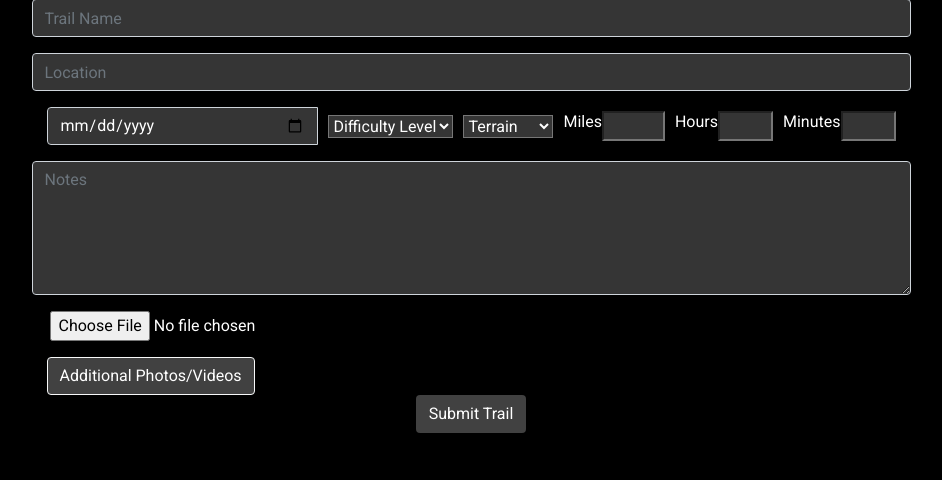
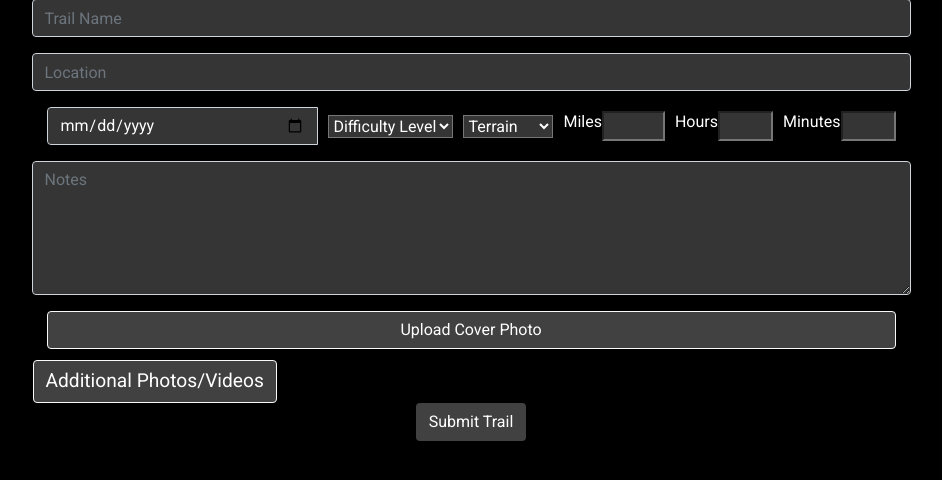
Before and after one commit to seandmontgomery/trail_tracker, a Flask app: page / in a window 1280 px wide. Shown: the part 267-747 px from the top of the page, without its empty margins (169-1111 px from the left). Run offline with Flask 2, Linux system fonts and the light colour scheme; the visitor is signed in with stand-in values (Sample User, id 1); some libraries are stand-ins or nearby versions.

Commit message:
format fixes and css updates

```diff
--- a/website/static/css/styles.css
+++ b/website/static/css/styles.css
@@ -179,6 +179,57 @@ form {
   color: white;
 }
 
+#cover-photo-button{
+  background-color: rgb(65, 65, 65);
+  color: white;
+  width: 100%;
+  font-size: 1rem;
+}
+
+#cover-photo-button:hover{
+  background-color: rgb(255, 149, 50);
+  color: white;
+}
+
+#media-uploader input[type="file"] {
+  padding:0;
+  margin-left: 0px;
+  /* display: none; */
+  color:white;
+  font-size: 1.2rem;
+  }
+
+.media-btn {
+  margin-left: -14px;
+  margin-top:-5px;
+  color: #455357;
+  font-size: 1.2rem;
+  }
+
+.add-media {
+  margin: 12px;
+  width: 100%;
+  color: white;
+  font-size: 1.2rem;
+  }
+
+.media-input{
+  font-size: 1.2rem;
+}
+
+.mediatitle-btn{
+  border-radius: 25px;
+  font-size: 1.2rem;
+  }
+
+#list {
+  list-style: none;
+  padding-left: 0;
+  margin-left: -26px;
+  color: white;
+  font-size: 1.2rem;
+  }
+
 /* ---------------display feed buttons---------------- */
 
 
--- a/website/static/js/upload.js
+++ b/website/static/js/upload.js
@@ -11,6 +11,18 @@ let click_counter = 0
       </div></li>`)
   }
 listAddButton.on('click', addItem)
+
+document.getElementById('cover-photo-button').addEventListener('click', openDialog);
+
+function openDialog() {
+  document.getElementById('image_url').click();
+}
+
+// const coverPhoto = $('#upload-cover-photo')
+//   const addCoverPhoto = () => {
+//   (`<input type="file" id="image_url" name="Upload Photo"></input>`).show
+//   }
+// coverPhoto.on('click', addCoverPhoto)
 
 /*
   The following function manages interactions
--- a/website/templates/upload.html
+++ b/website/templates/upload.html
@@ -61,9 +61,9 @@
         <textarea class="md-textarea form-control" id="notes" name="notes" placeholder="Notes" rows="5"></textarea>
       </div>
 
-      <div class="form-group-row" id="photo-upload">
-        <label class="custom-file-upload"></label>
-        <input type="file" id="image_url" name="Upload Photo">
+      <div class="form-group-row media-input" id="photo-upload">
+        <input id='image_url' type='file' hidden/>
+        <input id='cover-photo-button' class="btn btn-light" type='button' value='Upload Cover Photo' />
       </div>
 
       <div id="media-uploader">
```
Also changed, not shown: other parts of website/static/css/styles.css (+1 -90 lines).
